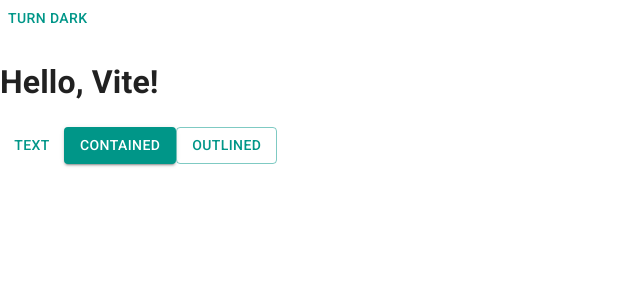
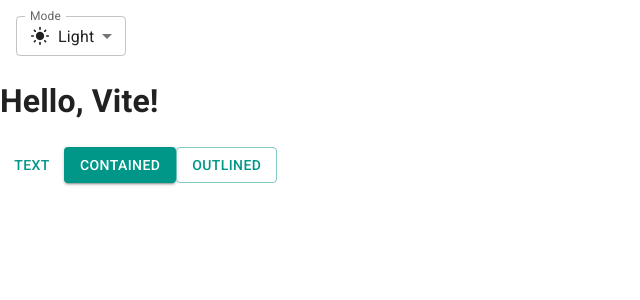
Before and after one commit to HT-Ph4m/trello-web, a React (Vite) app: page / in a window 1280 px wide. Shown: the top 300 px of the page, without its empty margins (0-640 px from the left). Built offline with nearby package versions, Linux system fonts and the light colour scheme.

Commit message:
add dark light system mode

```diff
--- a/src/App.jsx
+++ b/src/App.jsx
@@ -1,5 +1,55 @@
 import Button from '@mui/material/Button'
 import { useColorScheme } from '@mui/material/styles'
+import FormControl from '@mui/material/FormControl'
+import InputLabel from '@mui/material/InputLabel'
+import MenuItem from '@mui/material/MenuItem'
+import Select from '@mui/material/Select'
+import LightModeIcon from '@mui/icons-material/LightMode'
+import DarkModeIcon from '@mui/icons-material/DarkMode'
+import Brightness4Icon from '@mui/icons-material/Brightness4'
+import Box from '@mui/material/Box'
+
+function ModeSelect() {
+  const { mode, setMode } = useColorScheme()
+
+  const handleChange = (event) => {
+    const mode = event.target.value
+    setMode(mode)
+  }
+  return (
+    <Box sx={{ m: 2, minWidth: 120 }}>
+      <FormControl size="small">
+        <InputLabel id="label-select-dark-light-mode">Mode</InputLabel>
+        <Select
+          labelId="label-select-dark-light-mode"
+          id="select-dark-light-mode"
+          value={mode}
+          label="Mode"
+          onChange={handleChange}
+        >
+          <MenuItem value="light">
+            <div style={{ display: 'flex', alignItems: 'center', gap: '8px' }}>
+              <LightModeIcon fontSize="small" />
+              Light
+            </div>
+          </MenuItem>
+          <MenuItem value="dark">
+            <div style={{ display: 'flex', alignItems: 'center', gap: '8px' }}>
+              <DarkModeIcon fontSize="small" />
+              Dark
+            </div>
+          </MenuItem>
+          <MenuItem value="system">
+            <div style={{ display: 'flex', alignItems: 'center', gap: '8px' }}>
+              <Brightness4Icon fontSize="small" />
+              System
+            </div>
+          </MenuItem>
+        </Select>
+      </FormControl>
+    </Box>
+  )
+}
 
 function ModeToggle() {
   const { mode, setMode } = useColorScheme()
@@ -17,7 +67,7 @@
 function App() {
   return (
     <>
-      <ModeToggle />
+      <ModeSelect />
       <h1>Hello, Vite!</h1>
       <Button variant="text">Text</Button>
       <Button variant="contained">Contained</Button>
```
